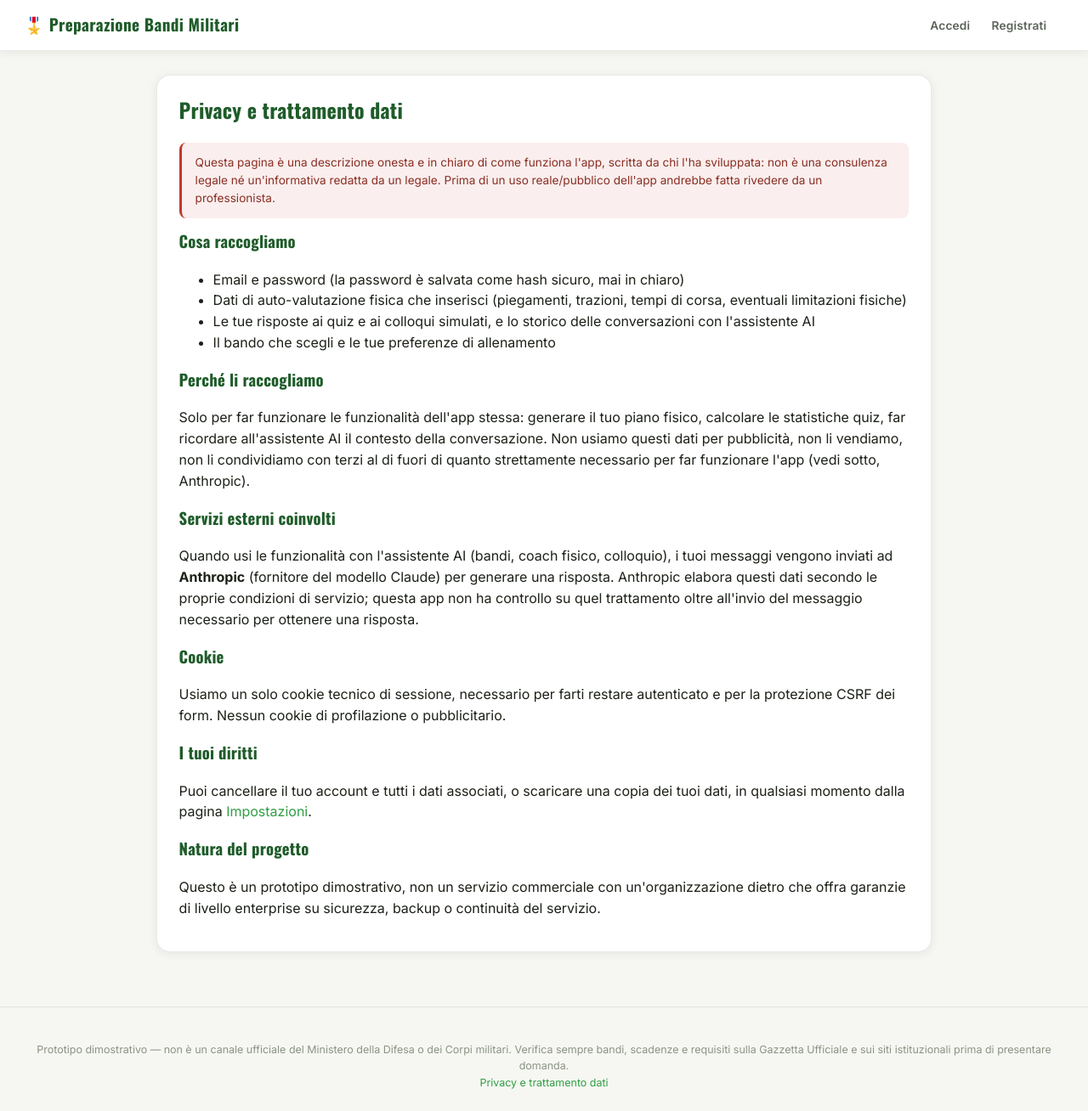
After one commit to samurai314/bandi-militari-app, a Flask app: page /privacy in a window 1280 px wide. The commit adds this page. Shown: the whole page at 85% size. Run offline with Flask 3, Linux system fonts and the light colour scheme.

Commit message:
Sicurezza e affidabilità: limite AI giornaliero, blocco brute-force, privacy policy, export/cancellazione dati, test automatici

```diff
--- a/app/__init__.py
+++ b/app/__init__.py
@@ -7,12 +7,23 @@ from flask import Flask, abort, request, session
 load_dotenv(Path(__file__).resolve().parent.parent / ".env")
 
 
-def create_app():
+def create_app(test_config=None):
     app = Flask(__name__)
     app.config["SECRET_KEY"] = os.environ.get("SECRET_KEY", "dev-secret-key-bandi-militari")
     app.config["DATABASE"] = os.path.join(app.root_path, "..", "instance", "app.db")
     app.config["ANTHROPIC_API_KEY"] = os.environ.get("ANTHROPIC_API_KEY")
     app.config["AI_ENABLED"] = bool(app.config["ANTHROPIC_API_KEY"])
+
+    # Hardening del cookie di sessione. SESSION_COOKIE_SECURE va lasciato a
+    # "false" in locale (http) e impostato a "true" nel .env di produzione
+    # (PythonAnywhere serve sempre in https).
+    app.config["SESSION_COOKIE_HTTPONLY"] = True
+    app.config["SESSION_COOKIE_SAMESITE"] = "Lax"
+    app.config["SESSION_COOKIE_SECURE"] = os.environ.get("SESSION_COOKIE_SECURE", "false").lower() == "true"
+
+    if test_config:
+        app.config.update(test_config)
+        app.config["AI_ENABLED"] = bool(app.config["ANTHROPIC_API_KEY"])
 
     from . import db
     db.init_app(app)
--- a/app/db.py
+++ b/app/db.py
@@ -135,6 +135,13 @@ CREATE TABLE IF NOT EXISTS chat_messages (
     contenuto TEXT NOT NULL,
     timestamp TEXT NOT NULL
 );
+
+CREATE TABLE IF NOT EXISTS login_attempts (
+    email TEXT PRIMARY KEY,
+    tentativi INTEGER DEFAULT 0,
+    ultimo_tentativo TEXT,
+    bloccato_fino TEXT
+);
 """
 
 # Colonne aggiunte dopo la prima release: le tabelle esistenti (anche già
--- a/app/routes/agente.py
+++ b/app/routes/agente.py
@@ -4,7 +4,7 @@ from flask import Blueprint, Response, current_app, redirect, render_template, r
 
 from ..ai_assistant import SYSTEM_PROMPT_BANDI_CHAT, stream_chat
 from ..db import get_db, salva_messaggio_chat
-from ..utils import get_current_user, login_required, onboarding_required
+from ..utils import get_current_user, limite_ai_raggiunto, login_required, onboarding_required
 
 bp = Blueprint("agente", __name__, url_prefix="/agente")
 
@@ -56,6 +56,12 @@ def messaggio():
     if not testo_utente:
         return Response("", mimetype="text/plain")
 
+    if limite_ai_raggiunto(db, user["id"]):
+        return Response(
+            "Hai raggiunto il limite giornaliero di messaggi per l'assistente AI. Riprova domani.",
+            mimetype="text/plain",
+        )
+
     db.execute(
         "INSERT INTO chat_messages (user_id, contesto, ruolo, contenuto, timestamp) VALUES (?, ?, 'user', ?, ?)",
         (user["id"], CONTESTO, testo_utente, datetime.utcnow().isoformat()),
--- a/app/routes/coach.py
+++ b/app/routes/coach.py
@@ -5,7 +5,7 @@ from flask import Blueprint, Response, current_app, redirect, render_template, r
 from ..ai_assistant import SYSTEM_PROMPT_COACH_FISICO, build_coach_context, stream_chat
 from ..db import get_db, salva_messaggio_chat
 from ..fisico_engine import genera_piano
-from ..utils import get_current_user, login_required, onboarding_required
+from ..utils import get_current_user, limite_ai_raggiunto, login_required, onboarding_required
 
 bp = Blueprint("coach", __name__, url_prefix="/fisico/coach")
 
@@ -55,6 +55,12 @@ def messaggio():
     if not testo_utente:
         return Response("", mimetype="text/plain")
 
+    if limite_ai_raggiunto(db, user["id"]):
+        return Response(
+            "Hai raggiunto il limite giornaliero di messaggi per l'assistente AI. Riprova domani.",
+            mimetype="text/plain",
+        )
+
     db.execute(
         "INSERT INTO chat_messages (user_id, contesto, ruolo, contenuto, timestamp) VALUES (?, ?, 'user', ?, ?)",
         (user["id"], CONTESTO, testo_utente, datetime.utcnow().isoformat()),
--- a/app/routes/colloquio.py
+++ b/app/routes/colloquio.py
@@ -5,7 +5,7 @@ from flask import Blueprint, Response, current_app, redirect, render_template, r
 from ..ai_assistant import SYSTEM_PROMPT_COLLOQUIO_CHAT, stream_chat
 from ..colloquio_engine import SEZIONI_ANSIA
 from ..db import get_db, salva_messaggio_chat
-from ..utils import get_current_user, login_required, onboarding_required, touch_streak
+from ..utils import get_current_user, limite_ai_raggiunto, login_required, onboarding_required, touch_streak
 
 bp = Blueprint("colloquio", __name__, url_prefix="/colloquio")
 
@@ -37,6 +37,12 @@ def messaggio():
 
     if not testo_utente:
         return Response("", mimetype="text/plain")
+
+    if limite_ai_raggiunto(db, user["id"]):
+        return Response(
+            "Hai raggiunto il limite giornaliero di messaggi per l'assistente AI. Riprova domani.",
+            mimetype="text/plain",
+        )
 
     db.execute(
         "INSERT INTO chat_messages (user_id, contesto, ruolo, contenuto, timestamp) VALUES (?, ?, 'user', ?, ?)",
--- a/app/routes/main.py
+++ b/app/routes/main.py
@@ -13,6 +13,11 @@ bp = Blueprint("main", __name__)
 @bp.route("/sw.js")
 def service_worker():
     return current_app.send_static_file("sw.js")
+
+
+@bp.route("/privacy")
+def privacy():
+    return render_template("privacy.html")
 
 
 @bp.route("/")
--- a/app/templates/base.html
+++ b/app/templates/base.html
@@ -66,6 +66,7 @@
   <div class="footer">
     Prototipo dimostrativo — non è un canale ufficiale del Ministero della Difesa o dei Corpi militari.
     Verifica sempre bandi, scadenze e requisiti sulla Gazzetta Ufficiale e sui siti istituzionali prima di presentare domanda.
+    <br><a href="{{ url_for('main.privacy') }}">Privacy e trattamento dati</a>
   </div>
 
   {% if current_user and request.endpoint not in ('agente.ask',) %}
--- /dev/null
+++ b/app/templates/privacy.html
@@ -0,0 +1,44 @@
+{% extends "base.html" %}
+{% block title %}Privacy e trattamento dati{% endblock %}
+{% block content %}
+<div class="card">
+  <h2>Privacy e trattamento dati</h2>
+  <div class="disclaimer rosso">
+    Questa pagina è una descrizione onesta e in chiaro di come funziona l'app, scritta da chi l'ha
+    sviluppata: non è una consulenza legale né un'informativa redatta da un legale. Prima di un uso
+    reale/pubblico dell'app andrebbe fatta rivedere da un professionista.
+  </div>
+
+  <h3>Cosa raccogliamo</h3>
+  <ul>
+    <li>Email e password (la password è salvata come hash sicuro, mai in chiaro)</li>
+    <li>Dati di auto-valutazione fisica che inserisci (piegamenti, trazioni, tempi di corsa, eventuali limitazioni fisiche)</li>
+    <li>Le tue risposte ai quiz e ai colloqui simulati, e lo storico delle conversazioni con l'assistente AI</li>
+    <li>Il bando che scegli e le tue preferenze di allenamento</li>
+  </ul>
+
+  <h3>Perché li raccogliamo</h3>
+  <p>Solo per far funzionare le funzionalità dell'app stessa: generare il tuo piano fisico, calcolare le
+     statistiche quiz, far ricordare all'assistente AI il contesto della conversazione. Non usiamo questi
+     dati per pubblicità, non li vendiamo, non li condividiamo con terzi al di fuori di quanto
+     strettamente necessario per far funzionare l'app (vedi sotto, Anthropic).</p>
+
+  <h3>Servizi esterni coinvolti</h3>
+  <p>Quando usi le funzionalità con l'assistente AI (bandi, coach fisico, colloquio), i tuoi messaggi
+     vengono inviati ad <strong>Anthropic</strong> (fornitore del modello Claude) per generare una
+     risposta. Anthropic elabora questi dati secondo le proprie condizioni di servizio; questa app non ha
+     controllo su quel trattamento oltre all'invio del messaggio necessario per ottenere una risposta.</p>
+
+  <h3>Cookie</h3>
+  <p>Usiamo un solo cookie tecnico di sessione, necessario per farti restare autenticato e per la
+     protezione CSRF dei form. Nessun cookie di profilazione o pubblicitario.</p>
+
+  <h3>I tuoi diritti</h3>
+  <p>Puoi cancellare il tuo account e tutti i dati associati, o scaricare una copia dei tuoi dati, in
+     qualsiasi momento dalla pagina <a href="{{ url_for('impostazioni.index') }}">Impostazioni</a>.</p>
+
+  <h3>Natura del progetto</h3>
+  <p>Questo è un prototipo dimostrativo, non un servizio commerciale con un'organizzazione dietro che
+     offra garanzie di livello enterprise su sicurezza, backup o continuità del servizio.</p>
+</div>
+{% endblock %}
--- a/app/utils.py
+++ b/app/utils.py
@@ -124,6 +124,22 @@ def award_badge(db, user_id, codice):
         )
 
 
+LIMITE_MESSAGGI_AI_GIORNALIERO = 60
+
+
+def messaggi_ai_oggi(db, user_id):
+    oggi = date.today().isoformat()
+    return db.execute(
+        """SELECT COUNT(*) AS c FROM chat_messages
+           WHERE user_id = ? AND ruolo = 'user' AND timestamp LIKE ?""",
+        (user_id, f"{oggi}%"),
+    ).fetchone()["c"]
+
+
+def limite_ai_raggiunto(db, user_id):
+    return messaggi_ai_oggi(db, user_id) >= LIMITE_MESSAGGI_AI_GIORNALIERO
+
+
 def check_quiz_badges(db, user_id):
     total_correct = db.execute(
         "SELECT COALESCE(SUM(correct_count), 0) AS c FROM quiz_progress WHERE user_id = ?", (user_id,)
--- a/requirements.txt
+++ b/requirements.txt
@@ -2,3 +2,6 @@ Flask==3.1.3
 Werkzeug==3.1.3
 anthropic==0.116.0
 python-dotenv==1.2.2
+
+# Solo per sviluppo/test, non necessario in produzione:
+pytest==9.1.1
```
Also changed, not shown: app/ai_assistant.py (+12 -0 lines), app/routes/auth.py (+53 -4 lines), app/routes/impostazioni.py (+63 -1 lines), app/templates/impostazioni/index.html (+19 -0 lines), tests/conftest.py (added, +75 -0 lines), tests/test_app.py (added, +111 -0 lines), tests/__init__.py (added), 1 other file.
